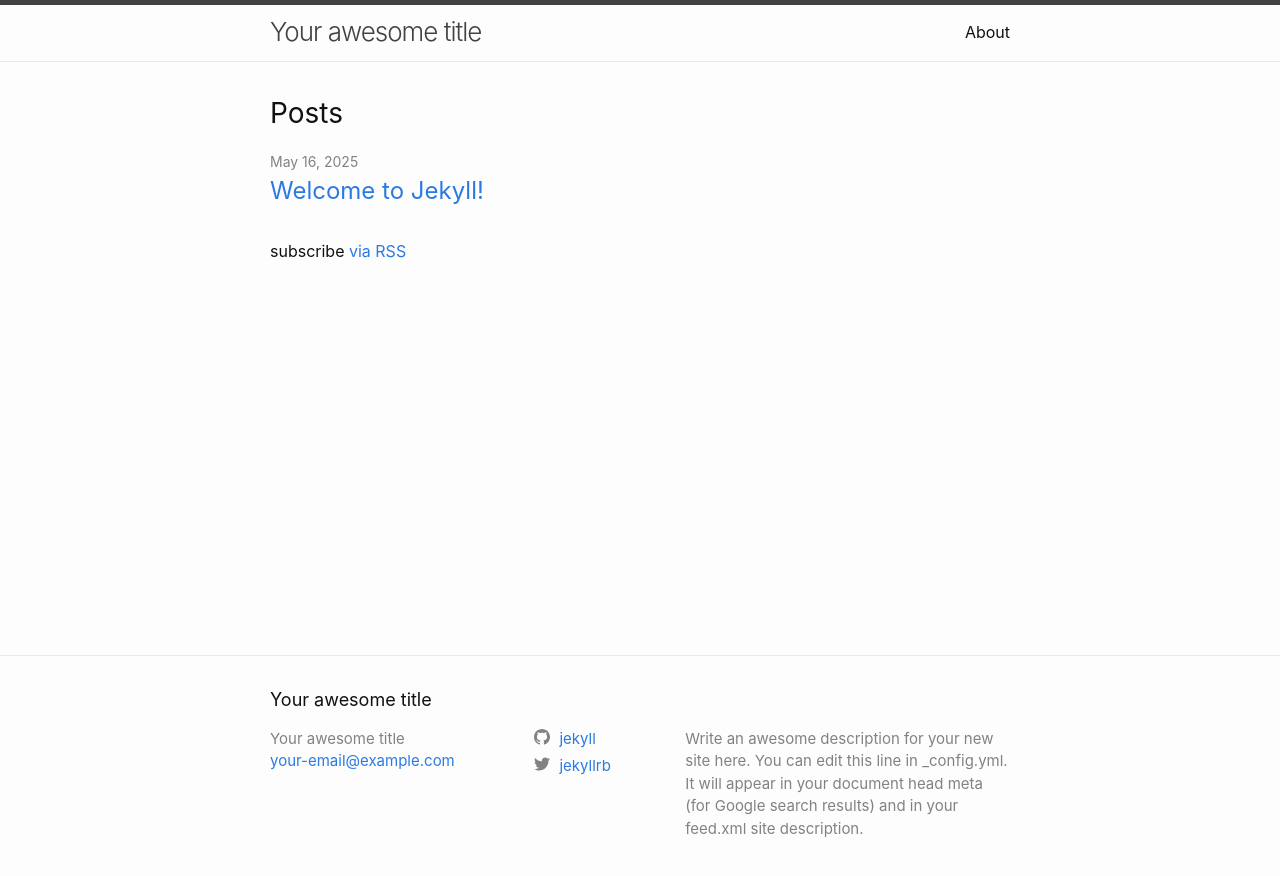
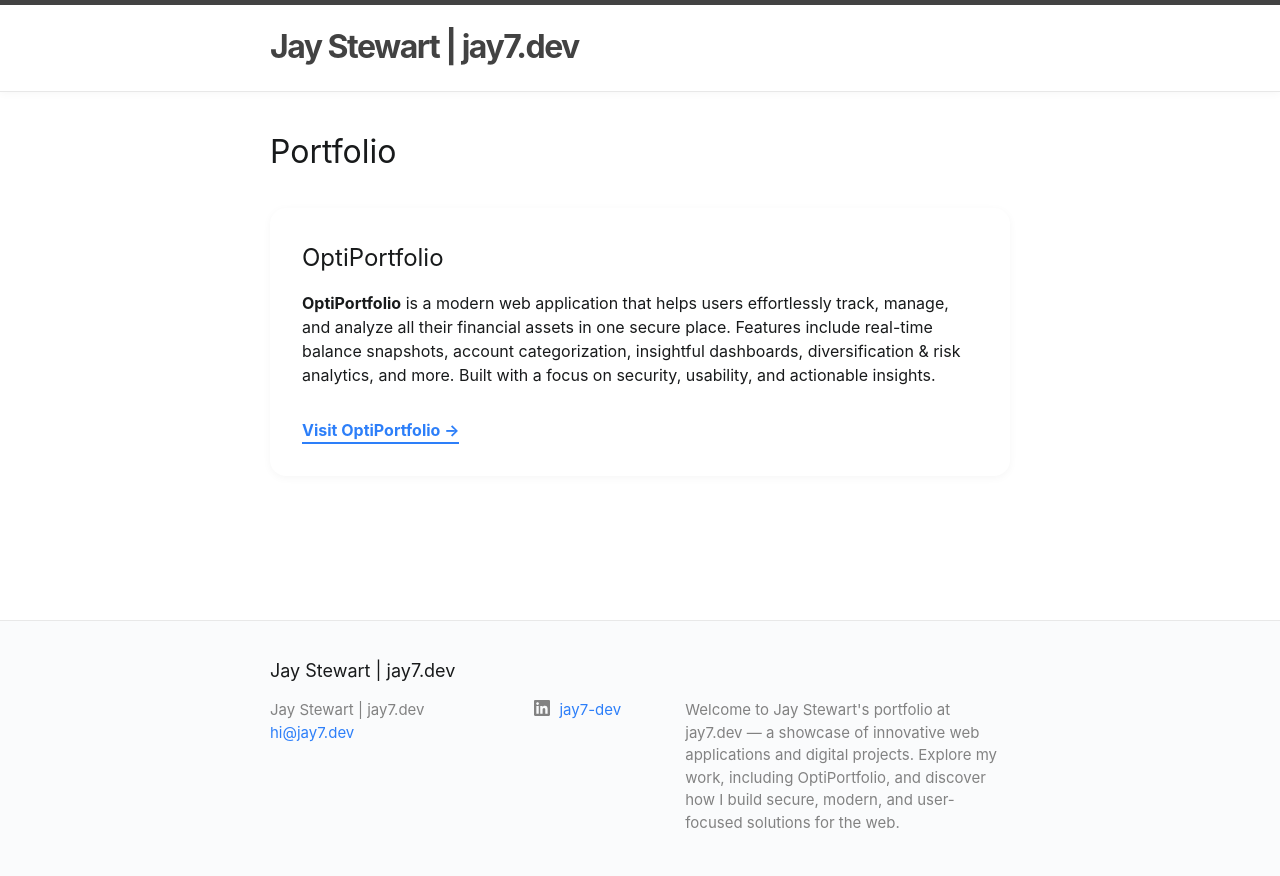
Before and after one commit to jay73x/jay73x, a Jekyll site: the page built from index.markdown, in a window 1280 px wide. Shown: the top 876 px of the page. Built offline with Jekyll 4.4.1, drawn with Linux system fonts in a browser that asks for light colours.

Commit message:
Update site configuration, remove about page, and enhance portfolio section with new project details

```diff
--- a/_config.yml
+++ b/_config.yml
@@ -18,16 +18,13 @@
 # You can create any custom variable you would like, and they will be accessible
 # in the templates via {{ site.myvariable }}.
 
-title: Your awesome title
-email: your-email@example.com
-description: >- # this means to ignore newlines until "baseurl:"
-  Write an awesome description for your new site here. You can edit this
-  line in _config.yml. It will appear in your document head meta (for
-  Google search results) and in your feed.xml site description.
+title: Jay Stewart | jay7.dev
+email: hi@jay7.dev
+description: >-
+  Welcome to Jay Stewart's portfolio at jay7.dev — a showcase of innovative web applications and digital projects. Explore my work, including OptiPortfolio, and discover how I build secure, modern, and user-focused solutions for the web.
 baseurl: "" # the subpath of your site, e.g. /blog
 url: "" # the base hostname & protocol for your site, e.g. http://example.com
-twitter_username: jekyllrb
-github_username:  jekyll
+linkedin_username: jay7-dev
 
 # Build settings
 theme: minima
--- a/_sass/minima.scss
+++ b/_sass/minima.scss
@@ -15,8 +15,8 @@ $background-color: #fdfdfd !default;
 $brand-color:      #2a7ae2 !default;
 
 $grey-color:       #828282 !default;
-$grey-color-light: lighten($grey-color, 40%) !default;
-$grey-color-dark:  darken($grey-color, 25%) !default;
+$grey-color-light: adjust-color($grey-color, $lightness: 40%) !default;
+$grey-color-dark:  adjust-color($grey-color, $lightness: -25%) !default;
 
 $table-text-align: left !default;
 
--- a/_sass/minima/_base.scss
+++ b/_sass/minima/_base.scss
@@ -107,7 +107,7 @@ a {
   text-decoration: none;
 
   &:visited {
-    color: darken($brand-color, 15%);
+    color: adjust-color($brand-color, $lightness: -15%);
   }
 
   &:hover {
@@ -150,23 +150,14 @@ pre,
 code {
   @include relative-font-size(0.9375);
   border: 1px solid $grey-color-light;
-  border-radius: 3px;
-  background-color: #eef;
-}
-
-code {
+  border-radius: 8px;
+  background-color: #f6f8fa;
   padding: 1px 5px;
 }
 
 pre {
-  padding: 8px 12px;
+  padding: 12px 18px;
   overflow-x: auto;
-
-  > code {
-    border: 0;
-    padding-right: 0;
-    padding-left: 0;
-  }
 }
 
 
@@ -232,21 +223,21 @@ table {
   margin-bottom: $spacing-unit;
   width: 100%;
   text-align: $table-text-align;
-  color: lighten($text-color, 18%);
+  color: adjust-color($text-color, $lightness: 18%);
   border-collapse: collapse;
   border: 1px solid $grey-color-light;
   tr {
     &:nth-child(even) {
-      background-color: lighten($grey-color-light, 6%);
+      background-color: adjust-color($grey-color-light, $lightness: 6%);
     }
   }
   th, td {
     padding: ($spacing-unit * 0.3333333333) ($spacing-unit * 0.5);
   }
   th {
-    background-color: lighten($grey-color-light, 3%);
-    border: 1px solid darken($grey-color-light, 4%);
-    border-bottom-color: darken($grey-color-light, 12%);
+    background-color: adjust-color($grey-color-light, $lightness: 3%);
+    border: 1px solid adjust-color($grey-color-light, $lightness: -4%);
+    border-bottom-color: adjust-color($grey-color-light, $lightness: -12%);
   }
   td {
     border: 1px solid $grey-color-light;
--- a/_sass/minima/_layout.scss
+++ b/_sass/minima/_layout.scss
@@ -5,16 +5,18 @@
   border-top: 5px solid $grey-color-dark;
   border-bottom: 1px solid $grey-color-light;
   min-height: $spacing-unit * 1.865;
+  padding: $spacing-unit * 0.5 0;
+  box-shadow: 0 2px 8px rgba(0,0,0,0.03);
 
   // Positioning context for the mobile navigation icon
   position: relative;
 }
 
 .site-title {
-  @include relative-font-size(1.625);
-  font-weight: 300;
+  font-weight: 700;
+  @include relative-font-size(2);
+  letter-spacing: -1.5px;
   line-height: $base-line-height * $base-font-size * 2.25;
-  letter-spacing: -1px;
   margin-bottom: 0;
   float: left;
 
@@ -37,6 +39,9 @@
   }
 
   .page-link {
+    border-radius: 999px;
+    padding: 6px 18px;
+    transition: background 0.2s, color 0.2s;
     color: $text-color;
     line-height: $base-line-height;
 
@@ -44,6 +49,12 @@
     &:not(:last-child) {
       margin-right: 20px;
     }
+  }
+
+  .page-link:hover {
+    background: adjust-color($brand-color, $lightness: 40%);
+    color: $brand-color;
+    text-decoration: none;
   }
 
   @include media-query($on-palm) {
@@ -100,14 +111,32 @@
   }
 }
 
-
+.button {
+  display: inline-block;
+  background: $brand-color;
+  color: #fff !important;
+  border-radius: 999px;
+  padding: 8px 24px;
+  font-weight: 600;
+  text-align: center;
+  text-decoration: none;
+  box-shadow: 0 2px 8px rgba(42,122,226,0.08);
+  transition: background 0.2s, color 0.2s;
+}
+.button:hover {
+  background: adjust-color($brand-color, $lightness: -10%);
+  color: #fff !important;
+}
 
 /**
  * Site footer
  */
 .site-footer {
   border-top: 1px solid $grey-color-light;
-  padding: $spacing-unit 0;
+  padding: $spacing-unit * 1.2 0;
+  border-radius: 0 0 12px 12px;
+  background: #fafbfc;
+  font-size: 1.1em;
 }
 
 .footer-heading {
@@ -170,13 +199,11 @@
   }
 }
 
-
-
 /**
  * Page content
  */
 .page-content {
-  padding: $spacing-unit 0;
+  padding: $spacing-unit * 1.2 0;
   flex: 1;
 }
 
@@ -206,8 +233,6 @@
   display: block;
   @include relative-font-size(1.5);
 }
-
-
 
 /**
  * Posts
--- a/assets/main.scss
+++ b/assets/main.scss
@@ -3,3 +3,67 @@
 ---
 
 @import "minima";
+
+:root {
+  --background: #fff;
+  --foreground: #181a1b;
+  --primary: #2d7ff9;
+  --secondary: #f5f6fa;
+  --accent: #e0e7ef;
+  --link: #2d7ff9;
+  --card-bg: #fff;
+  --card-shadow: 0 2px 8px rgba(0,0,0,0.04);
+}
+
+@media (prefers-color-scheme: dark) {
+  :root {
+    --background: #181a1b;
+    --foreground: #f5f6fa;
+    --primary: #7ab8ff;
+    --secondary: #23272e;
+    --accent: #23272e;
+    --link: #7ab8ff;
+    --card-bg: #23272e;
+    --card-shadow: 0 2px 8px rgba(0,0,0,0.18);
+  }
+}
+
+body {
+  background: var(--background);
+  color: var(--foreground);
+  transition: background 0.3s, color 0.3s;
+}
+
+a {
+  color: var(--link);
+}
+
+.portfolio {
+  display: flex;
+  flex-direction: column;
+  gap: 2rem;
+  margin-top: 2rem;
+}
+
+.portfolio-item {
+  background: var(--card-bg);
+  box-shadow: var(--card-shadow);
+  border-radius: 1rem;
+  padding: 2rem;
+  transition: background 0.3s, box-shadow 0.3s;
+}
+
+.portfolio-link {
+  display: inline-block;
+  margin-top: 1rem;
+  color: var(--link);
+  font-weight: bold;
+  text-decoration: none;
+  border-bottom: 2px solid var(--primary);
+  transition: color 0.2s, border-color 0.2s;
+}
+
+.portfolio-link:hover {
+  color: var(--primary);
+  border-color: var(--link);
+}
--- a/index.markdown
+++ b/index.markdown
@@ -4,3 +4,15 @@
 
 layout: home
 ---
+
+# Portfolio
+
+<div class="portfolio">
+  <div class="portfolio-item">
+    <h2>OptiPortfolio</h2>
+    <p>
+      <strong>OptiPortfolio</strong> is a modern web application that helps users effortlessly track, manage, and analyze all their financial assets in one secure place. Features include real-time balance snapshots, account categorization, insightful dashboards, diversification & risk analytics, and more. Built with a focus on security, usability, and actionable insights.
+    </p>
+    <a class="portfolio-link" href="https://www.optiportfolio.com/" target="_blank" rel="noopener">Visit OptiPortfolio &rarr;</a>
+  </div>
+</div>
```
Also changed, not shown: _posts/2025-05-15-welcome-to-jekyll.markdown (deleted, +0 -29 lines), about.markdown (deleted, +0 -18 lines).
